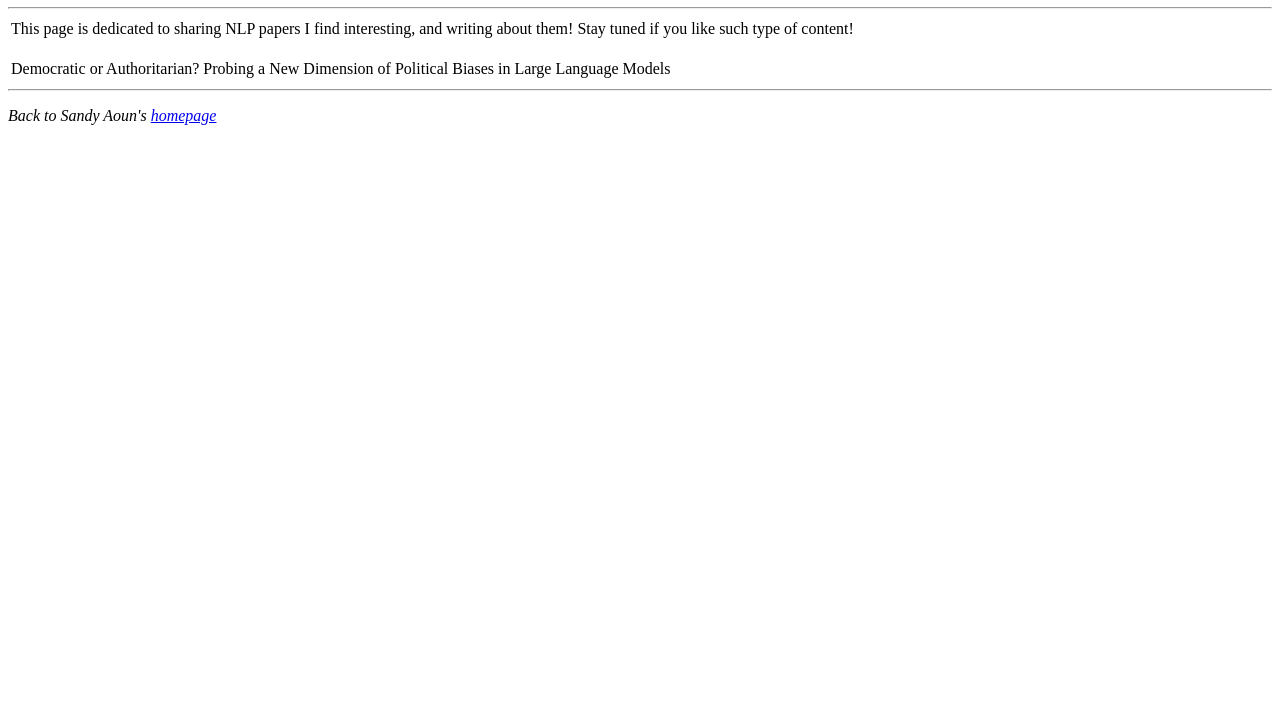
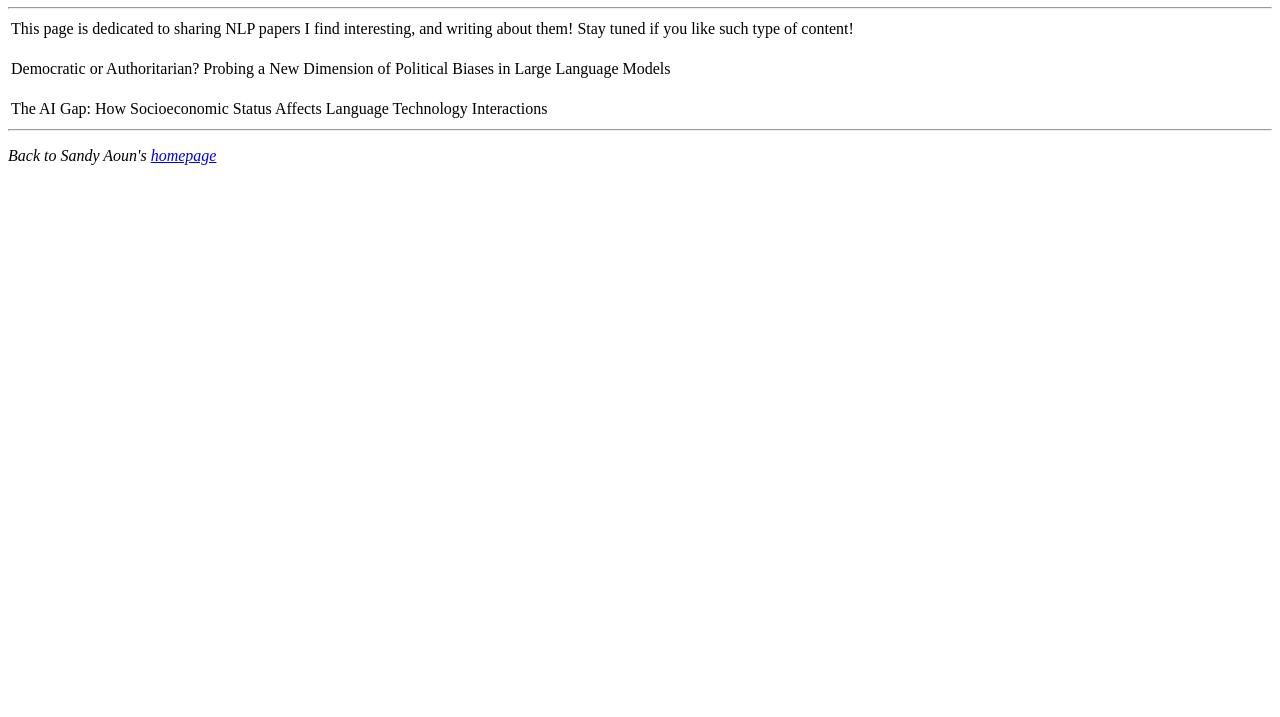
Before and after one commit to sandyaoun/sandyaoun.github.io, a plain HTML site: page nlp-papers-fun.html in a window 1280 px wide. Shown: the part 83-800 px from the top of the page. Drawn offline with Linux system fonts and the light colour scheme.

Commit message:
Update nlp-papers-fun.html

```diff
--- a/nlp-papers-fun.html
+++ b/nlp-papers-fun.html
@@ -26,6 +26,14 @@
         <tr>
           <td>Democratic or Authoritarian? Probing a New Dimension of Political Biases in Large Language Models</td>
         </tr>
+
+        <tr class="height16">
+          <td></td>
+        </tr>
+
+        <tr>
+          <td>The AI Gap: How Socioeconomic Status Affects Language Technology Interactions</td>
+        </tr>
       </tbody>
     </table>
 
```
